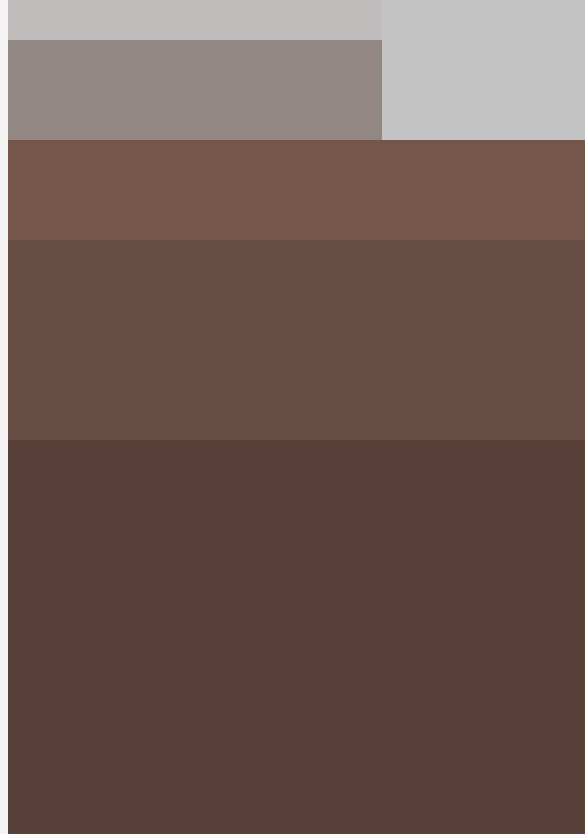
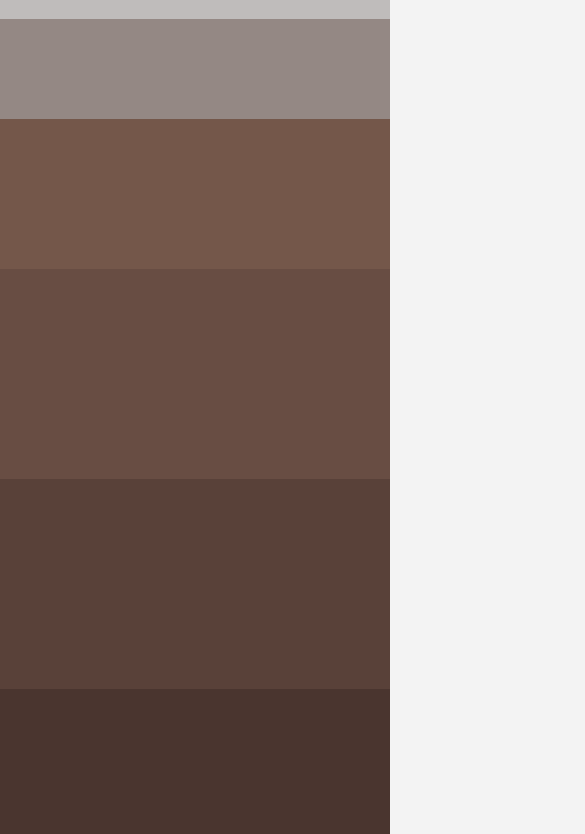
Before and after one commit to Jang0seon/demo-page, a plain HTML site: page index.html in a window 390 px wide. Shown: the part 81-915 px from the top of the page, 585 px wide, since content can reach past the window. Drawn offline with Linux system fonts and the light colour scheme.

Commit message:
Update style.css

```diff
--- a/css/style.css
+++ b/css/style.css
@@ -3,7 +3,8 @@ body {
   text-align: center;
   background-color: #f3f3f3;
 }
-<style>
+
+/**/
 * {
 		margin: 0;
 		padding: 0;
@@ -56,4 +57,77 @@ body {
 		background-color: #4A352F;
 		float: left;
 }
-    </style>
+
+@media (max-width: 1220px){
+	.container {
+			width: 96%;
+	}
+	.container1 {
+			width: 30%;
+			height: 780px;
+			float: left;
+	}
+	.container2 {
+			width: 70%;
+			height: 390px;
+			float: left;
+	}
+	.container3 {
+			width: 35%;
+			height: 390px;
+			float: left;
+	}
+	.container4 {
+			width: 35%;
+			height: 390px;
+			float: left;
+	}
+}
+
+@media (max-width: 768px){
+	.container {
+			width: 100%;
+	}
+	.container1 {
+			width: 40%;
+			height: 780px;
+			float: left;
+	}
+	.container2 {
+			width: 60%;
+			height: 260px;
+			float: left;
+	}
+	.container3 {
+			width: 60%;
+			height: 260px;
+			float: left;
+	}
+	.container4 {
+			width: 60%;
+			height: 260px;
+			float: left;
+	}
+}
+
+@media (max-width: 480px){
+	.container {
+			width: 100%;
+	}
+	.container1 {
+			width: 100%;
+			height: 150px;
+	}
+	.container2 {
+			width: 100%;
+			height: 210px;
+	}
+	.container3 {
+			width: 100%;
+			height: 210px;
+	}
+	.container4 {
+			width: 100%;
+			height: 210px;
+	}
+}
```
Lines whose indentation alone changed are shown as unchanged.
